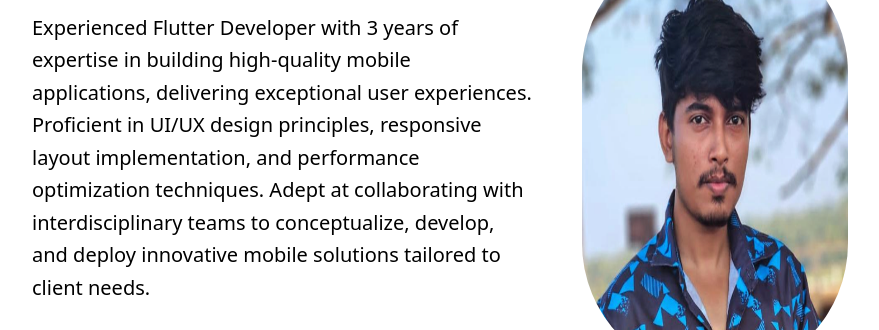
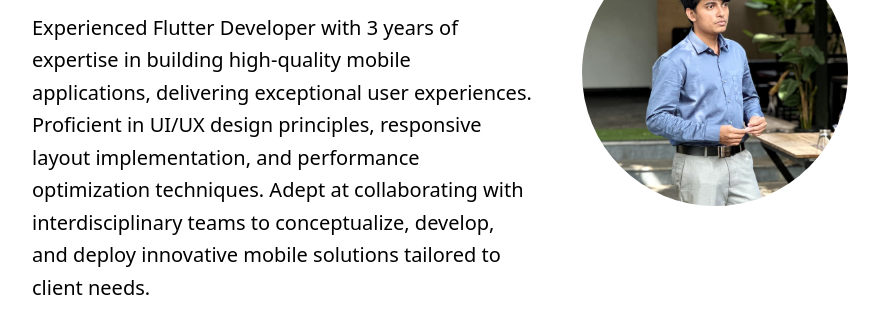
Before and after one commit to iamjithinjohnson/jithin_johnson, a plain HTML site: page index.html in a window 1280 px wide. Shown: the part 196-526 px from the top of the page, without its empty margins (208-1087 px from the left). Drawn offline with nearby package versions, Linux system fonts and the light colour scheme; some packages are replaced by stand-ins of ours; a script that the page names is missing.

Commit message:
dp changed

```diff
--- a/index.html
+++ b/index.html
@@ -74,7 +74,7 @@
                 </div>
             </div>
             <!-- <img src="https://encrypted-tbn0.gstatic.com/images?q=tbn:ANd9GcTIqC-SGBezJ50c4y3V6WLexb-AEmBdUebNAZQ47_RWMyFKH3vgvCdnt83l97sxy5nr6Lg&usqp=CAU" -->
-            <img src="assets/dp.png" alt="Profile Picture" class="w-1/3 rounded-full animate-flip">
+            <img src="assets/dp1.jpeg" alt="Profile Picture" class="w-1/3 h-1/3 rounded-full animate-flip">
         </div>
 
         <!--
```
Also changed, not shown: assets/dp1.jpeg (added), 2 other files.
